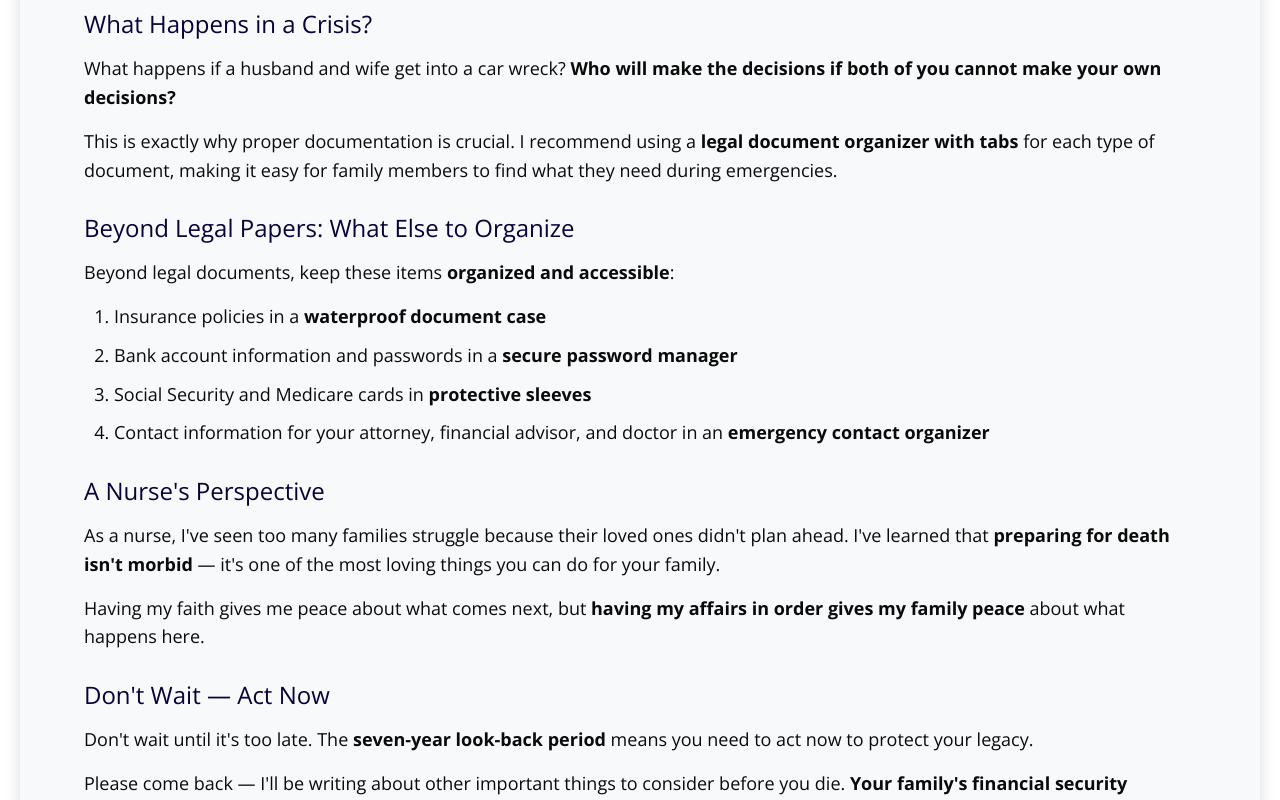
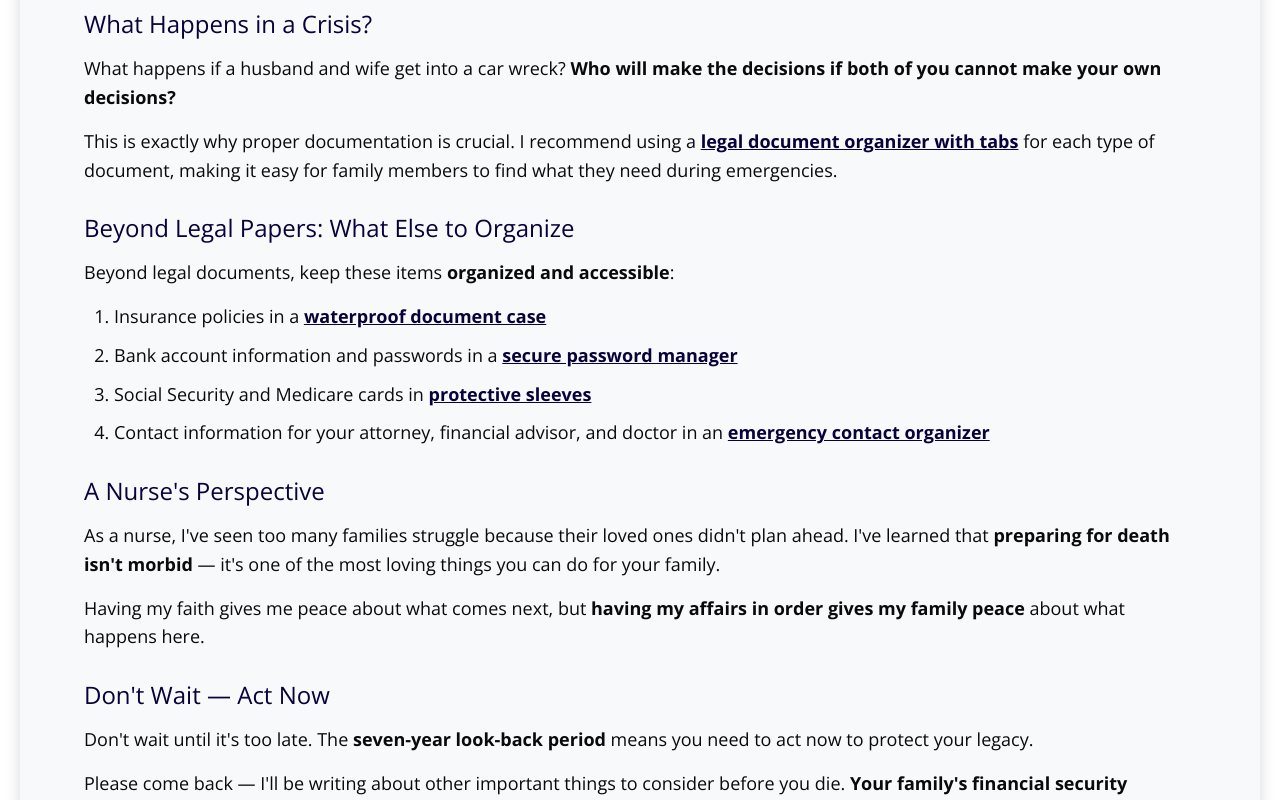
Before and after one commit to brandonbohn/Moonshineconsulting, a React (Create React App) app: page /blogentries/estatepreparation in a window 1280 px wide. Shown: the part 1920-2720 px from the top of the page. Built offline with nearby package versions, Linux system fonts and the light colour scheme; a web font is replaced by a local one.

Commit message:
update product links

```diff
--- a/src/Pages/blogentries/estatepreparationblogentry.tsx
+++ b/src/Pages/blogentries/estatepreparationblogentry.tsx
@@ -74,7 +74,7 @@ function EstateprepBlogentry() {
 </p>
 
 <p style={{ fontSize: "18px", fontFamily: "Open Sans, sans-serif", lineHeight: "1.6", marginBottom: "20px" }}>
-  I keep a <strong>secure filing system with fireproof document storage</strong> to organize all my important papers. Check your local state government laws to confirm this for your area.
+  I keep a <strong>secure filing system with <a href={ProductData.find(p => p.name === "Fireproof Document Safe")?.link} target="_blank" rel="noopener noreferrer" style={{ color: "#08023a", textDecoration: "underline" }}>fireproof document storage</a></strong> to organize all my important papers. Check your local state government laws to confirm this for your area.
 </p>
 
 <h2 style={{ fontSize: "24px", fontFamily: "Open Sans, sans-serif", color: "#08023a", marginTop: "30px", marginBottom: "15px" }}>
@@ -101,7 +101,7 @@ function EstateprepBlogentry() {
 </p>
 
 <p style={{ fontSize: "18px", fontFamily: "Open Sans, sans-serif", lineHeight: "1.6", marginBottom: "20px" }}>
-  This is exactly why proper documentation is crucial. I recommend using a <strong>legal document organizer with tabs</strong> for each type of document, making it easy for family members to find what they need during emergencies.
+  This is exactly why proper documentation is crucial. I recommend using a <strong><a href={ProductData.find(p => p.name === "Legal Document Organizer")?.link} target="_blank" rel="noopener noreferrer" style={{ color: "#08023a", textDecoration: "underline" }}>legal document organizer with tabs</a></strong> for each type of document, making it easy for family members to find what they need during emergencies.
 </p>
 
 <h2 style={{ fontSize: "24px", fontFamily: "Open Sans, sans-serif", color: "#08023a", marginTop: "30px", marginBottom: "15px" }}>
@@ -113,10 +113,10 @@ function EstateprepBlogentry() {
 </p>
 
 <ol style={{ fontSize: "18px", fontFamily: "Open Sans, sans-serif", lineHeight: "1.6", marginBottom: "20px", paddingLeft: "30px" }}>
-  <li style={{ marginBottom: "10px" }}>Insurance policies in a <strong>waterproof document case</strong></li>
-  <li style={{ marginBottom: "10px" }}>Bank account information and passwords in a <strong>secure password manager</strong></li>
-  <li style={{ marginBottom: "10px" }}>Social Security and Medicare cards in <strong>protective sleeves</strong></li>
-  <li style={{ marginBottom: "10px" }}>Contact information for your attorney, financial advisor, and doctor in an <strong>emergency contact organizer</strong></li>
+  <li style={{ marginBottom: "10px" }}>Insurance policies in a <strong><a href={ProductData.find(p => p.name === "Waterproof Document Case")?.link} target="_blank" rel="noopener noreferrer" style={{ color: "#08023a", textDecoration: "underline" }}>waterproof document case</a></strong></li>
+  <li style={{ marginBottom: "10px" }}>Bank account information and passwords in a <strong><a href={ProductData.find(p => p.name === "Secure Password Manager")?.link} target="_blank" rel="noopener noreferrer" style={{ color: "#08023a", textDecoration: "underline" }}>secure password manager</a></strong></li>
+  <li style={{ marginBottom: "10px" }}>Social Security and Medicare cards in <strong><a href={ProductData.find(p => p.name === "Card Protection Sleeves")?.link} target="_blank" rel="noopener noreferrer" style={{ color: "#08023a", textDecoration: "underline" }}>protective sleeves</a></strong></li>
+  <li style={{ marginBottom: "10px" }}>Contact information for your attorney, financial advisor, and doctor in an <strong><a href={ProductData.find(p => p.name === "Emergency Contact Organizer")?.link} target="_blank" rel="noopener noreferrer" style={{ color: "#08023a", textDecoration: "underline" }}>emergency contact organizer</a></strong></li>
 </ol>
 
 <h2 style={{ fontSize: "24px", fontFamily: "Open Sans, sans-serif", color: "#08023a", marginTop: "30px", marginBottom: "15px" }}>
@@ -152,7 +152,7 @@ function EstateprepBlogentry() {
 </p>
 
 <div style={{ display: "flex", flexWrap: "wrap", gap: "20px", justifyContent: "center", marginBottom: "30px" }}>
-  {ProductData.filter(product => product.category === "estate-planning" && product.productid !== 8).map((product) => (
+  {ProductData.filter(product => product.category === "estate-planning" && product.productid !== 8 && product.photo).map((product) => (
     <div
       key={product.productid}
       className="card h-100"
@@ -246,16 +246,16 @@ function EstateprepBlogentry() {
 
 <ul style={{ fontSize: "18px", fontFamily: "Open Sans, sans-serif", lineHeight: "1.6", marginBottom: "20px", paddingLeft: "30px" }}>
   <li style={{ marginBottom: "10px" }}>
-    <strong><a href="https://amzn.to/fireproof-safe" style={{ color: "#08023a", textDecoration: "underline" }}>SentrySafe Fireproof Document Safe</a></strong> — Protects your will, trust, and insurance papers from fire and water damage
+    <strong><a href={ProductData.find(p => p.name === "Fireproof Document Safe")?.link} target="_blank" rel="noopener noreferrer" style={{ color: "#08023a", textDecoration: "underline" }}>SentrySafe Fireproof Document Safe</a></strong> — Protects your will, trust, and insurance papers from fire and water damage
   </li>
   <li style={{ marginBottom: "10px" }}>
-    <strong><a href="https://amzn.to/expanding-file" style={{ color: "#08023a", textDecoration: "underline" }}>Expanding File Organizer with 21 Pockets</a></strong> — Keep all legal documents separated and easy to find
+    <strong><a href={ProductData.find(p => p.name === "Legal Document Organizer")?.link} target="_blank" rel="noopener noreferrer" style={{ color: "#08023a", textDecoration: "underline" }}>Expanding File Organizer with 21 Pockets</a></strong> — Keep all legal documents separated and easy to find
   </li>
   <li style={{ marginBottom: "10px" }}>
-    <strong><a href="https://amzn.to/waterproof-bag" style={{ color: "#08023a", textDecoration: "underline" }}>Waterproof Document Bag</a></strong> — Portable protection for important papers during emergencies
+    <strong><a href={ProductData.find(p => p.name === "Waterproof Document Case")?.link} target="_blank" rel="noopener noreferrer" style={{ color: "#08023a", textDecoration: "underline" }}>Waterproof Document Bag</a></strong> — Portable protection for important papers during emergencies
   </li>
   <li style={{ marginBottom: "10px" }}>
-    <strong><a href="https://amzn.to/card-sleeves" style={{ color: "#08023a", textDecoration: "underline" }}>Card Protective Sleeves</a></strong> — Keep Social Security and Medicare cards safe from wear
+    <strong><a href={ProductData.find(p => p.name === "Card Protection Sleeves")?.link} target="_blank" rel="noopener noreferrer" style={{ color: "#08023a", textDecoration: "underline" }}>Card Protective Sleeves</a></strong> — Keep Social Security and Medicare cards safe from wear
   </li>
 </ul>
 
@@ -269,16 +269,16 @@ function EstateprepBlogentry() {
 
 <ul style={{ fontSize: "18px", fontFamily: "Open Sans, sans-serif", lineHeight: "1.6", marginBottom: "20px", paddingLeft: "30px" }}>
   <li style={{ marginBottom: "10px" }}>
-    <strong><a href="https://amzn.to/grab-bars" style={{ color: "#08023a", textDecoration: "underline" }}>Bathroom Safety Grab Bars</a></strong> — Essential for preventing falls that could trigger nursing home placement
+  <strong><a href={ProductData.find(p => p.name === "Bathroom Safety Grab Bars")?.link} target="_blank" rel="noopener noreferrer" style={{ color: "#08023a", textDecoration: "underline" }}>Bathroom Safety Grab Bars</a></strong> — Essential for preventing falls that could trigger nursing home placement
   </li>
   <li style={{ marginBottom: "10px" }}>
-    <strong><a href="https://amzn.to/shower-bench" style={{ color: "#08023a", textDecoration: "underline" }}>Shower Bench with Back Support</a></strong> — Allows safe bathing as mobility decreases
+  <strong><a href={ProductData.find(p => p.name === "Shower Bench with Back Support")?.link} target="_blank" rel="noopener noreferrer" style={{ color: "#08023a", textDecoration: "underline" }}>Shower Bench with Back Support</a></strong> — Allows safe bathing as mobility decreases
   </li>
   <li style={{ marginBottom: "10px" }}>
-    <strong><a href="https://amzn.to/shoe-horn" style={{ color: "#08023a", textDecoration: "underline" }}>Long Handle Shoe Horn</a></strong> — Maintains independence in daily dressing
+  <strong><a href={ProductData.find(p => p.name === "Long Handle Shoe Horn")?.link} target="_blank" rel="noopener noreferrer" style={{ color: "#08023a", textDecoration: "underline" }}>Long Handle Shoe Horn</a></strong> — Maintains independence in daily dressing
   </li>
   <li style={{ marginBottom: "10px" }}>
-    <strong><a href="https://amzn.to/sock-aid" style={{ color: "#08023a", textDecoration: "underline" }}>Sock Aid and Dressing Stick</a></strong> — Helpful tools for limited mobility
+    <strong><a href={ProductData.find(p => p.name === "Sock Aid and Dressing Stick")?.link} target="_blank" rel="noopener noreferrer" style={{ color: "#08023a", textDecoration: "underline" }}>Sock Aid and Dressing Stick</a></strong> — Helpful tools for limited mobility
   </li>
 </ul>
 
@@ -288,13 +288,13 @@ function EstateprepBlogentry() {
 
 <ul style={{ fontSize: "18px", fontFamily: "Open Sans, sans-serif", lineHeight: "1.6", marginBottom: "20px", paddingLeft: "30px" }}>
   <li style={{ marginBottom: "10px" }}>
-    <strong style={{ color: "#08023a" }}>Large Display Pill Organizer</strong> — Weekly medication management that's easy to see and use
+    <strong><a href={ProductData.find(p => p.name === "Large Display Pill Organizer")?.link} target="_blank" rel="noopener noreferrer" style={{ color: "#08023a", textDecoration: "underline" }}>Large Display Pill Organizer</a></strong> — Weekly medication management that's easy to see and use
   </li>
   <li style={{ marginBottom: "10px" }}>
-    <strong style={{ color: "#08023a" }}>Automatic Blood Pressure Monitor</strong> — Track health trends for medical decision-making
+    <strong><a href={ProductData.find(p => p.name === "Automatic Blood Pressure Monitor")?.link} target="_blank" rel="noopener noreferrer" style={{ color: "#08023a", textDecoration: "underline" }}>Automatic Blood Pressure Monitor</a></strong> — Track health trends for medical decision-making
   </li>
   <li style={{ marginBottom: "10px" }}>
-    <strong style={{ color: "#08023a" }}>Medical Alert System</strong> — Emergency protection when living alone
+    <strong><a href={ProductData.find(p => p.name === "Medical Alert System")?.link} target="_blank" rel="noopener noreferrer" style={{ color: "#08023a", textDecoration: "underline" }}>Medical Alert System</a></strong> — Emergency protection when living alone
   </li>
 </ul>
 
--- a/src/components/productdata.ts
+++ b/src/components/productdata.ts
@@ -68,15 +68,85 @@ export const ProductData = [
         productid:7,
         category: "estate-planning"
     },
-     {
-        name: "Red Light Therapy Device",
-        description: "A device designed to deliver red light therapy, promoting healing and reducing inflammation.",
-        photo: "/images/redlighttherapy.jpg",
-        price: 37.99,
-        link: "https://amzn.to/48RMGrv",
+    {
+        name: "Secure Password Manager",
+        description: "Keep your bank account information and passwords safe and accessible for your family with a secure password manager.",
+        photo: "",
+        price: 9.99,
+        link: "https://amzn.to/48NMmtNP",
         affilatelinkstatement: "As an Amazon Associate, I earn from qualifying purchases. Please note that images may be for illustrative purposes only and may not be accurate.",
-        productid:8,
+        productid:9,
         category: "estate-planning"
+    },
+    {
+        name: "Bathroom Safety Grab Bars",
+        description: "Essential for preventing falls and maintaining independence. Install in your bathroom for added safety.",
+        photo: "",
+        price: 22.39,
+        link: "https://amzn.to/48NMmtN",
+        affilatelinkstatement: "As an Amazon Associate, I earn from qualifying purchases. Please note that images may be for illustrative purposes only and may not be accurate.",
+        productid:11,
+        category: "estate-planning"
+    },
+    {
+        name: "Shower Bench with Back Support",
+        description: "Allows safe bathing as mobility decreases. Provides comfort and stability in the shower.",
+        photo: "",
+        price: 59.99,
+        link: "https://amzn.to/4o91ir4",
+        affilatelinkstatement: "As an Amazon Associate, I earn from qualifying purchases. Please note that images may be for illustrative purposes only and may not be accurate.",
+        productid:12,
+        category: "estate-planning"
+    },
+    {
+        name: "Large Display Pill Organizer",
+        description: "Weekly medication management that's easy to see and use.",
+        photo: "",
+        price: 9.99,
+        link: "https://amzn.to/4pSJeTz",
+        affilatelinkstatement: "As an Amazon Associate, I earn from qualifying purchases. Please note that images may be for illustrative purposes only and may not be accurate.",
+        productid:14,
+        category: "healthcare-monitoring"
+    },
+    {
+        name: "Automatic Blood Pressure Monitor",
+        description: "Track health trends for medical decision-making.",
+        photo: "",
+        price: 39.99,
+        link: "https://amzn.to/431tiEJ",
+        affilatelinkstatement: "As an Amazon Associate, I earn from qualifying purchases. Please note that images may be for illustrative purposes only and may not be accurate.",
+        productid:15,
+        category: "healthcare-monitoring"
+    },
+    {
+        name: "Medical Alert System",
+        description: "Emergency protection when living alone.",
+        photo: "",
+        price: 48.71,
+        link: "https://amzn.to/42qINpI",
+        affilatelinkstatement: "As an Amazon Associate, I earn from qualifying purchases. Please note that images may be for illustrative purposes only and may not be accurate.",
+        productid:16,
+        category: "healthcare-monitoring"
+    },
+    {
+        name: "Long Handle Shoe Horn",
+        description: "Maintains independence in daily dressing.",
+        photo: "",
+        price: 11.99,
+        link: "https://amzn.to/48kBsM8",
+        affilatelinkstatement: "As an Amazon Associate, I earn from qualifying purchases. Please note that images may be for illustrative purposes only and may not be accurate.",
+        productid: 17,
+        category: "mobility-aids"
+    },
+    {
+        name: "Sock Aid and Dressing Stick",
+        description: "Helpful tools for limited mobility.",
+        photo: "",
+        price: 9.79,
+        link: "https://amzn.to/47aFfdI",
+        affilatelinkstatement: "As an Amazon Associate, I earn from qualifying purchases. Please note that images may be for illustrative purposes only and may not be accurate.",
+        productid: 18,
+        category: "mobility-aids"
     },
 
 ];
```
